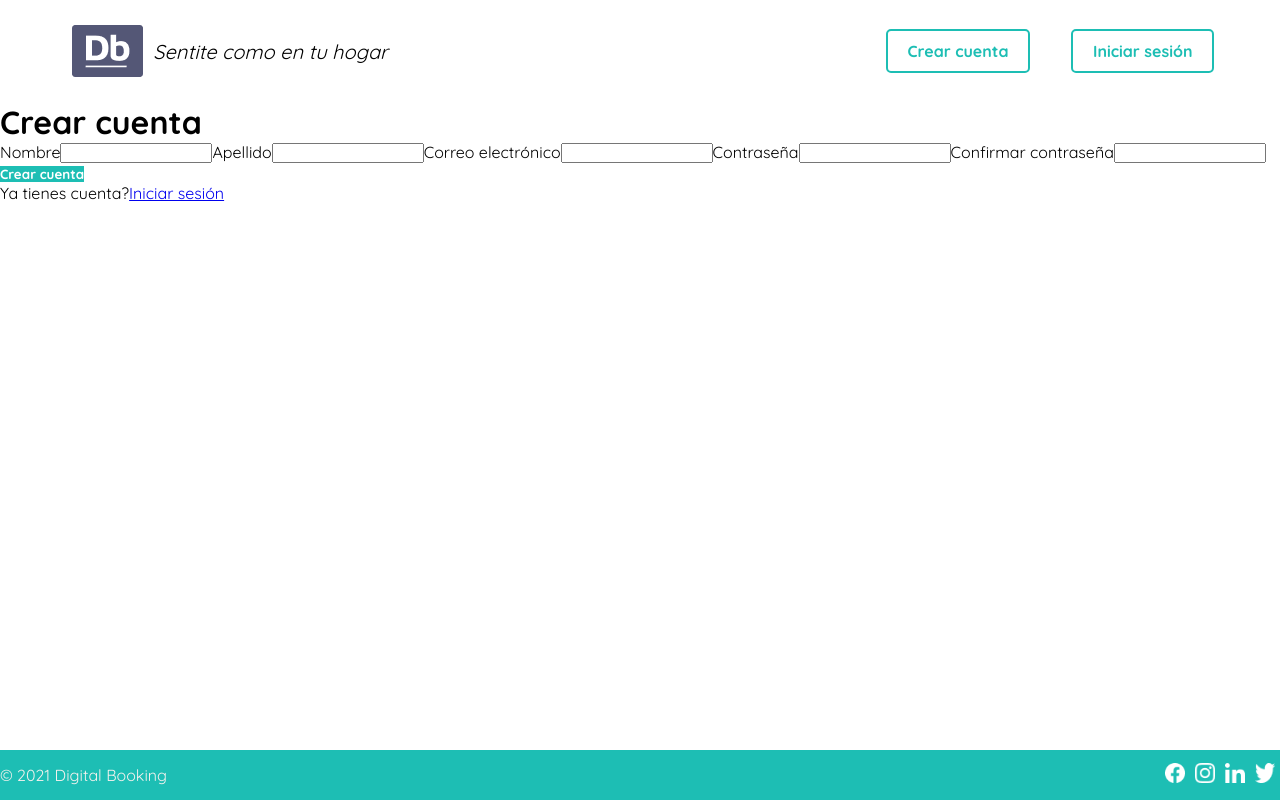
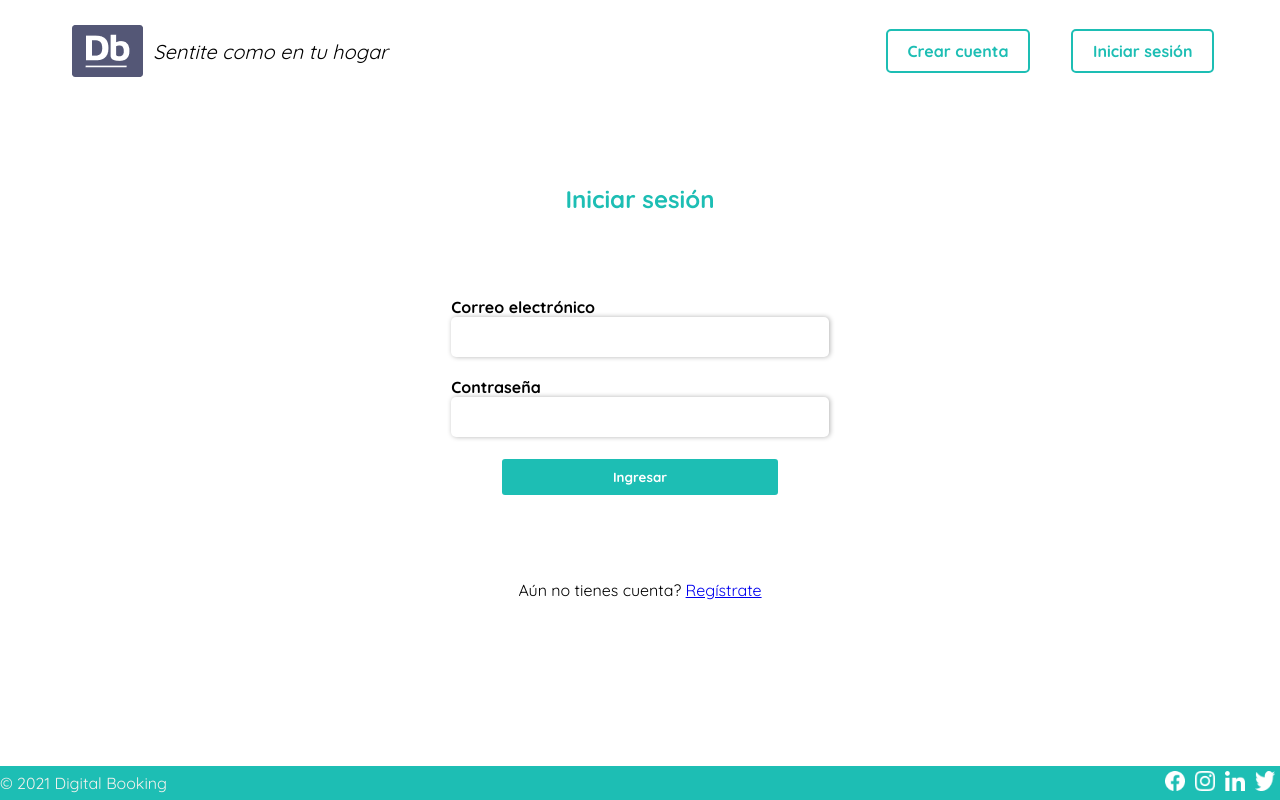
Before and after one commit to manzonlucas/ctd-integration-project, a React (Create React App) app: page /login in a window 1280 px wide. Built offline with nearby package versions, Linux system fonts and the light colour scheme.

Commit message:
add Issue #9 completed (login and signup). Fixed previous css problems

```diff
--- a/src/index.css
+++ b/src/index.css
@@ -266,7 +266,6 @@ footer section span {
   section.user-buttons {
     justify-content: space-between;
   }
-}
 
   /* TABLET SEARCHBAR */
   .searchBar h1 {
@@ -276,6 +275,8 @@ footer section span {
   /* TABLET FOOTER */
   footer {
     height: 50px;
+  }
+
 }
 
 /* MOBILE */
--- a/src/index.js
+++ b/src/index.js
@@ -2,6 +2,7 @@ import React from 'react';
 import ReactDOM from 'react-dom/client';
 import App from './App';
 import './index.css';
+import './signupLogin.css';
 
 const root = ReactDOM.createRoot(document.getElementById('root'));
 root.render(
--- a/src/pages/Login.jsx
+++ b/src/pages/Login.jsx
@@ -4,25 +4,25 @@ export default function Login() {
   return (
     <>
       <Layout>
-        <h1>Crear cuenta</h1>
-        <form action="">
-          <label htmlFor="">Nombre</label>
-          <input type="text" />
-          <label htmlFor="">Apellido</label>
-          <input type="text" />
-          <label htmlFor="">Correo electrónico</label>
-          <input type="email" />
-          <label htmlFor="">Contraseña</label>
-          <input type="password" />
-          <label htmlFor="">Confirmar contraseña</label>
-          <input type="password" />
+        <section className="signupView">
+          <h1>Iniciar sesión</h1>
+          <form action="" className="signupForm">
 
-          <button>Crear cuenta</button>
-        </form>
+            <div className="formItemDiv">
+              <label htmlFor="email" >Correo electrónico</label>
+              <input type="email" id="email" name="email" className="formInput" />
+            </div>
 
-        <p>Ya tienes cuenta?
-          <a href="/login">Iniciar sesión</a>
-        </p>
+            <div className="formItemDiv">
+              <label htmlFor="password">Contraseña</label>
+              <input type="password" id="password" name="password" className="formInput" />
+            </div>
+
+            <button>Ingresar</button>
+          </form>
+
+          <p>Aún no tienes cuenta? <a href="/signup">Regístrate</a></p>
+        </section>
       </Layout>
     </>
   )
--- a/src/pages/Signup.jsx
+++ b/src/pages/Signup.jsx
@@ -1,7 +1,44 @@
+import Layout from "../components/Layout";
+
 export default function Signup() {
   return (
     <>
-      <p>Signup</p>
+      <Layout>
+        <section className="loginView">
+          <h1>Crear cuenta</h1>
+          <form action="" className="loginForm">
+
+            <div className="formItemDiv">
+              <label htmlFor="name">Nombre</label>
+              <input type="text" id="name" name="name" className="formInput" />
+            </div>
+
+            <div className="formItemDiv">
+              <label htmlFor="lastname" >Apellido</label>
+              <input type="text" id="lastname" name="lastname" className="formInput" />
+            </div>
+
+            <div className="formItemDiv">
+              <label htmlFor="email" >Correo electrónico</label>
+              <input type="email" id="email" name="email" className="formInput" />
+            </div>
+
+            <div className="formItemDiv">
+              <label htmlFor="password">Contraseña</label>
+              <input type="password" id="password" name="password" className="formInput" />
+            </div>
+
+            <div className="formItemDiv">
+              <label htmlFor="passwordConfirm">Confirmar contraseña</label>
+              <input type="password" id="passwordConfirm" name="passwordConfirm" className="formInput" />
+            </div>
+
+            <button>Crear cuenta</button>
+          </form>
+
+          <p>Ya tienes cuenta? <a href="/login">Iniciar sesión</a></p>
+        </section>
+      </Layout>
     </>
   )
 }
--- /dev/null
+++ b/src/signupLogin.css
@@ -0,0 +1,94 @@
+h1 {
+  color: #1dbeb4;
+}
+
+.loginView,
+.signupView {
+  display: flex;
+  flex-direction: column;
+  align-items: center;
+  justify-content: space-around;
+  height: 60vh;
+  margin: 50px;
+}
+
+.loginForm,
+.signupForm {
+  width: 40%;
+  height: 100%;
+  margin: auto;
+  display: flex;
+  flex-direction: column;
+  align-items: center;
+  justify-content: space-around;
+}
+
+.signupForm {
+  height: 50%;
+  margin: 0;
+}
+
+.formItemDiv {
+  height: 40px;
+  width: 80%;
+  font-weight: bold;
+}
+
+.loginForm .formInput,
+.signupForm .formInput {
+  width: 100%;
+  height: 100%;
+  font-weight: bold;
+  background-color: white;
+  border: none;
+  border-radius: 5px;
+
+  box-shadow: 1px 0px 5px 0px rgba(0, 0, 0, 0.3);
+  -webkit-box-shadow: 1px 0px 5px 0px rgba(0, 0, 0, 0.3);
+  -moz-box-shadow: 1px 0px 5px 0px rgba(0, 0, 0, 0.3);
+}
+
+.loginForm button,
+.signupForm button {
+  width: 50%;
+  font-weight: bold;
+  color: white;
+  background-color: #1dbeb4;
+  border: 2px solid white;
+  border-radius: 5px;
+  box-sizing: content-box;
+  padding: 10px 20px;
+  text-decoration: none;
+}
+
+/* PC SMALL */
+@media (max-width: 1024px) {
+
+  .loginForm,
+  .signupForm {
+    width: 60%;
+  }
+}
+
+/* TABLET */
+@media (max-width: 768px) {
+
+  .loginForm,
+  .signupForm {
+    width: 80%;
+  }
+}
+
+/* MOBILE */
+@media (max-width: 414px) {
+
+  .loginView,
+  .signupView {
+    margin: 50px 0;
+  }
+
+  .loginForm,
+  .signupForm {
+    width: 100%;
+  }
+}
```
Also changed, not shown: 1 other file (tests, documents, lock files or other folders). Lines whose indentation alone changed are shown as unchanged.
